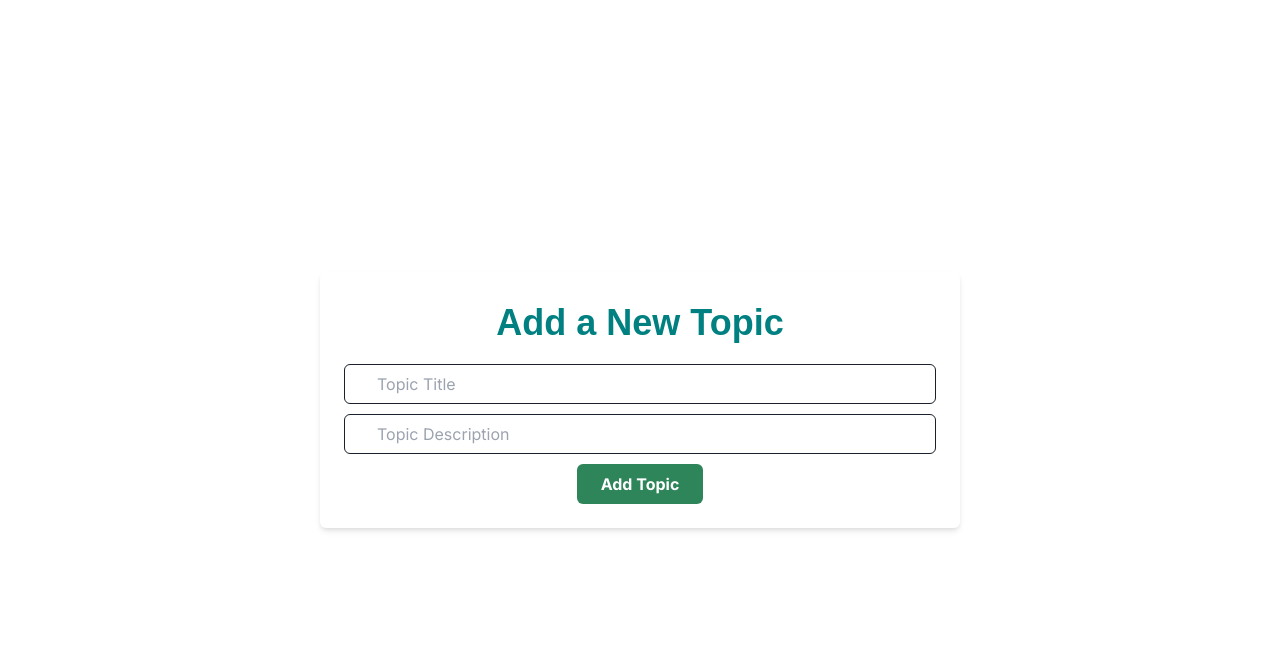
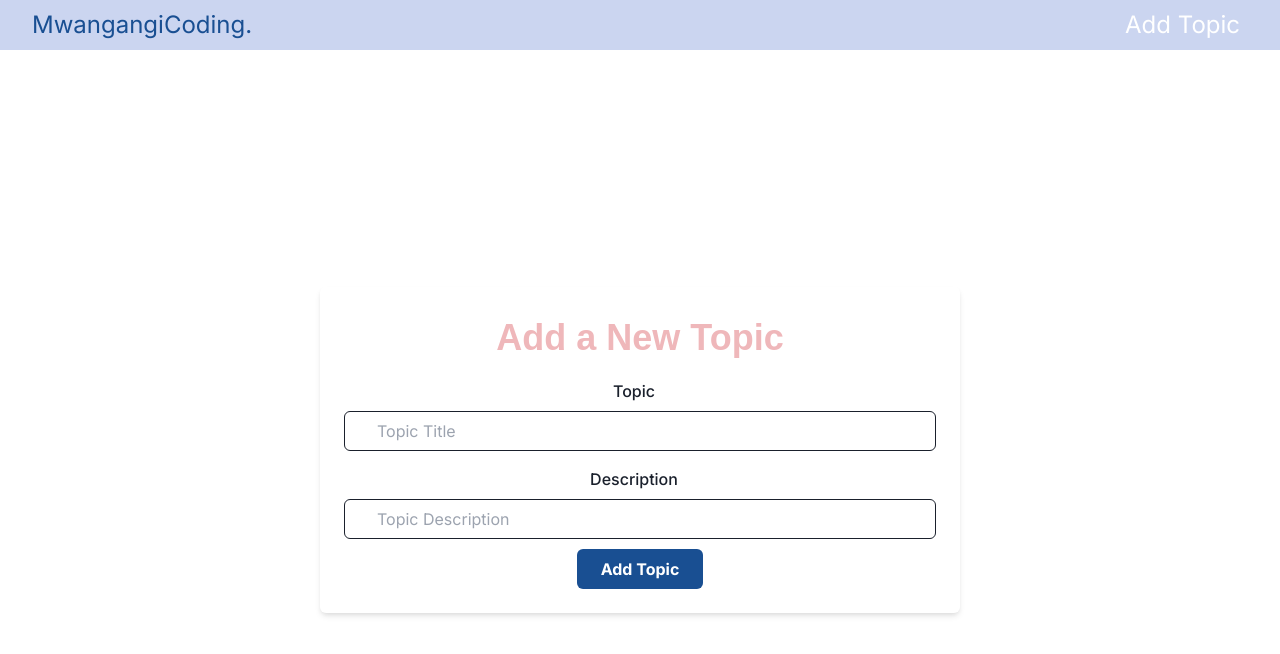
Before and after one commit to Mwangangi1978/crud, a Next.js app: page /addTopic in a window 1280 px wide. Shown: the top 654 px of the page. Built offline with nearby package versions, Linux system fonts and the light colour scheme.

Commit message:
edit topic page

```diff
--- a/app/addTopic/page.jsx
+++ b/app/addTopic/page.jsx
@@ -6,8 +6,11 @@ import {
   Input,
   Button,
   Heading,
+  FormControl,
+  FormLabel
 } from "@chakra-ui/react";
 import { useToast } from "@chakra-ui/react";
+import Navbar from "@/components/NavBar";
 
 export default function AddTopic() {
   const [title, setTitle] = useState("");
@@ -57,6 +60,8 @@ export default function AddTopic() {
   };
 
   return (
+    <>
+    <Navbar/>
     <Box
 
       backgroundSize="cover"
@@ -75,7 +80,10 @@ export default function AddTopic() {
         textAlign="center"
         width={'50vw'}
       >
-        <Heading color={'teal'} marginBottom={'20px'} marginTop={'5px'}>Add a New Topic</Heading>
+        <Heading color={'#EFB7BA'} marginBottom={'20px'} marginTop={'5px'}>Add a New Topic</Heading>
+
+        <FormControl id="title" marginBottom={"10px"}>
+          <FormLabel textAlign={"center"}>Topic</FormLabel>
           <Input
           onChange={(e) => setTitle(e.target.value)}
           value={title}
@@ -84,9 +92,13 @@ export default function AddTopic() {
           px={8}
           py={2}
           placeholder="Topic Title"
-          marginBottom={'10px'}
+
+          name="title"
+          type="text"
           />
-
+        </FormControl>
+        <FormControl id="password" mt={4} marginBottom={"10px"}>
+            <FormLabel textAlign={"center"}>Description</FormLabel>
             <Input
                 onChange={(e) => setDescription(e.target.value)}
                 value={description}
@@ -95,22 +107,23 @@ export default function AddTopic() {
                 px={8}
                 py={2}
                 placeholder="Topic Description"
-          marginBottom={'10px'}
             />
+        </FormControl>
 
         <Button
           type="submit"
-          bg="green.600"
+          bg="#194F92"
           color="white"
           fontWeight="bold"
           py={3}
           px={6}
           alignSelf="flex-start"
-          _hover={{ bg: "green.700" }}
+          _hover={{ bg: "#CBD5F0" }}
         >
           Add Topic
         </Button>
       </Box>
     </Box>
+    </>
   );
 }
--- /dev/null
+++ b/app/editTopic/[id]/page.tsx
@@ -0,0 +1,28 @@
+"use client"
+
+
+import EditTopicForm from "../../../components/EditTopicForm";
+
+const getTopicById = async (id) => {
+  try {
+    const res = await fetch(`http://localhost:3000/api/topics/${id}`, {
+      cache: "no-store",
+    });
+
+    if (!res.ok) {
+      throw new Error("Failed to fetch topic");
+    }
+
+    return res.json();
+  } catch (error) {
+    console.log(error);
+  }
+};
+
+export default async function EditTopic({ params }) {
+  const { id } = params;
+  const { topic } = await getTopicById(id);
+  const { title, description } = topic;
+
+  return <EditTopicForm id={id} title={title} description={description} />;
+}
--- a/components/EditTopicForm.jsx
+++ b/components/EditTopicForm.jsx
@@ -7,6 +7,7 @@ import {
   Input,
   Button,
 } from "@chakra-ui/react";
+import Navbar from "./NavBar";
 
 export default function EditTopicForm({ id, title, description }) {
   const [newTitle, setNewTitle] = useState(title);
@@ -38,6 +39,8 @@ export default function EditTopicForm({ id, title, description }) {
   };
 
   return (
+    <>
+    <Navbar/>
     <Box as="form" onSubmit={handleSubmit} display="flex" flexDirection="column" gap={3}>
       <Input
         onChange={(e) => setNewTitle(e.target.value)}
@@ -72,5 +75,6 @@ export default function EditTopicForm({ id, title, description }) {
         Update Topic
       </Button>
     </Box>
+    </>
   );
 }
--- a/package.json
+++ b/package.json
@@ -23,6 +23,8 @@
     "react-dom": "^18"
   },
   "devDependencies": {
+    "@types/node": "20.11.16",
+    "@types/react": "18.2.52",
     "autoprefixer": "^10.0.1",
     "eslint": "^8",
     "eslint-config-next": "14.1.0",
```
Also changed, not shown: tsconfig.json (added, +34 -0 lines), 1 other file (tests, documents, lock files or other folders). Lines whose indentation alone changed are shown as unchanged.
